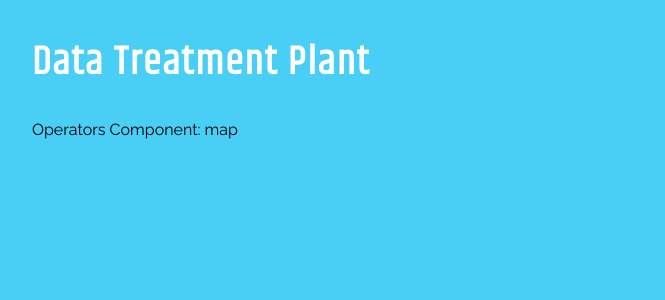
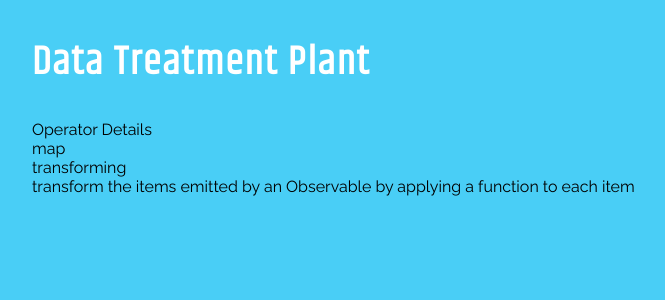
Before and after one commit to getDanArias/RxJS-Operators, an Angular app: page / in a window 1280 px wide. Shown: the top 300 px of the page, without its empty margins (0-665 px from the left). Built offline with nearby package versions, Linux system fonts and the light colour scheme.

Commit message:
Show the operator object

```diff
--- a/src/app/features/operators/operators/operators.component.ts
+++ b/src/app/features/operators/operators/operators.component.ts
@@ -5,8 +5,12 @@ import {Operator} from '../../../shared/models/operator';
   selector: 'app-operators',
   template: `
     <div>
-      Operators Component:
-      {{ operator.name }}
+      Operator Details
+      <div>
+        {{ operator.name }} <br/>
+        {{ operator.category }} <br/>
+        {{ operator.description }} <br/>
+      </div>
     </div>
   `,
   styleUrls: ['./operators.component.scss']
```
